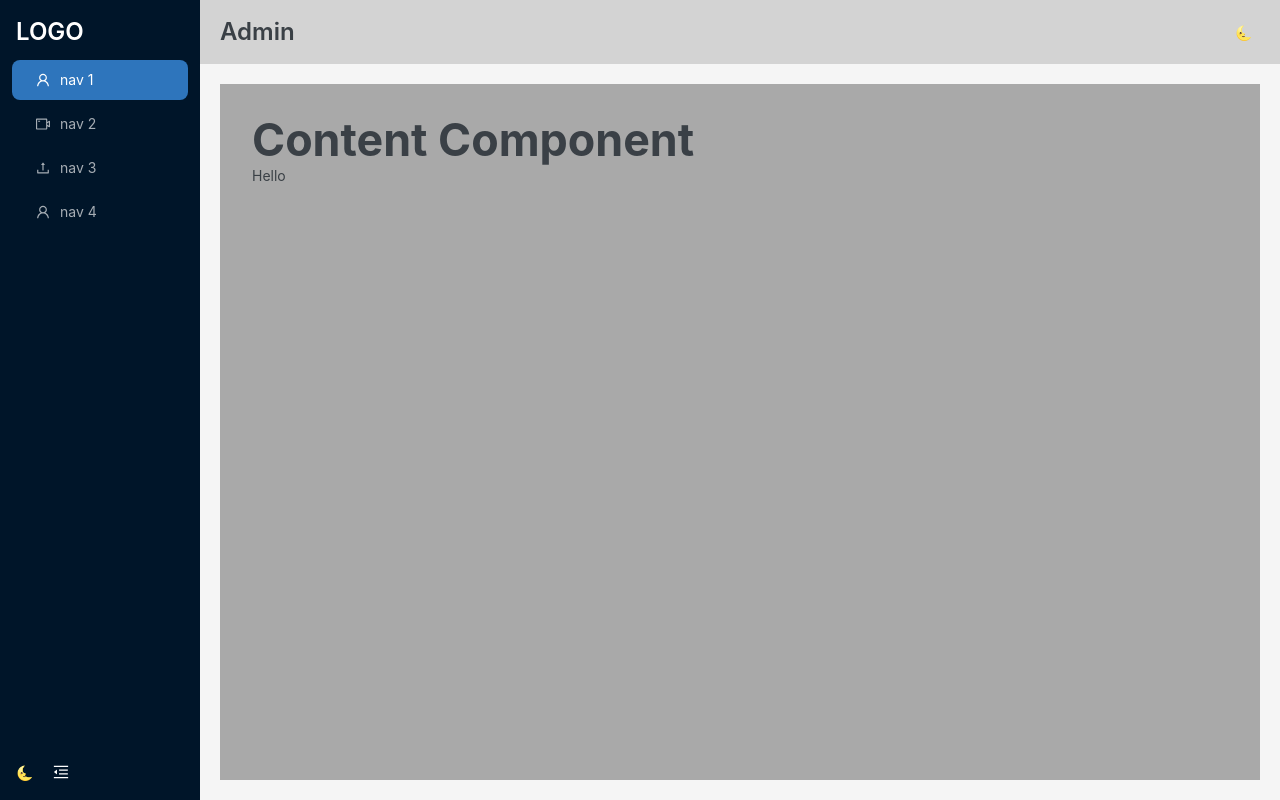
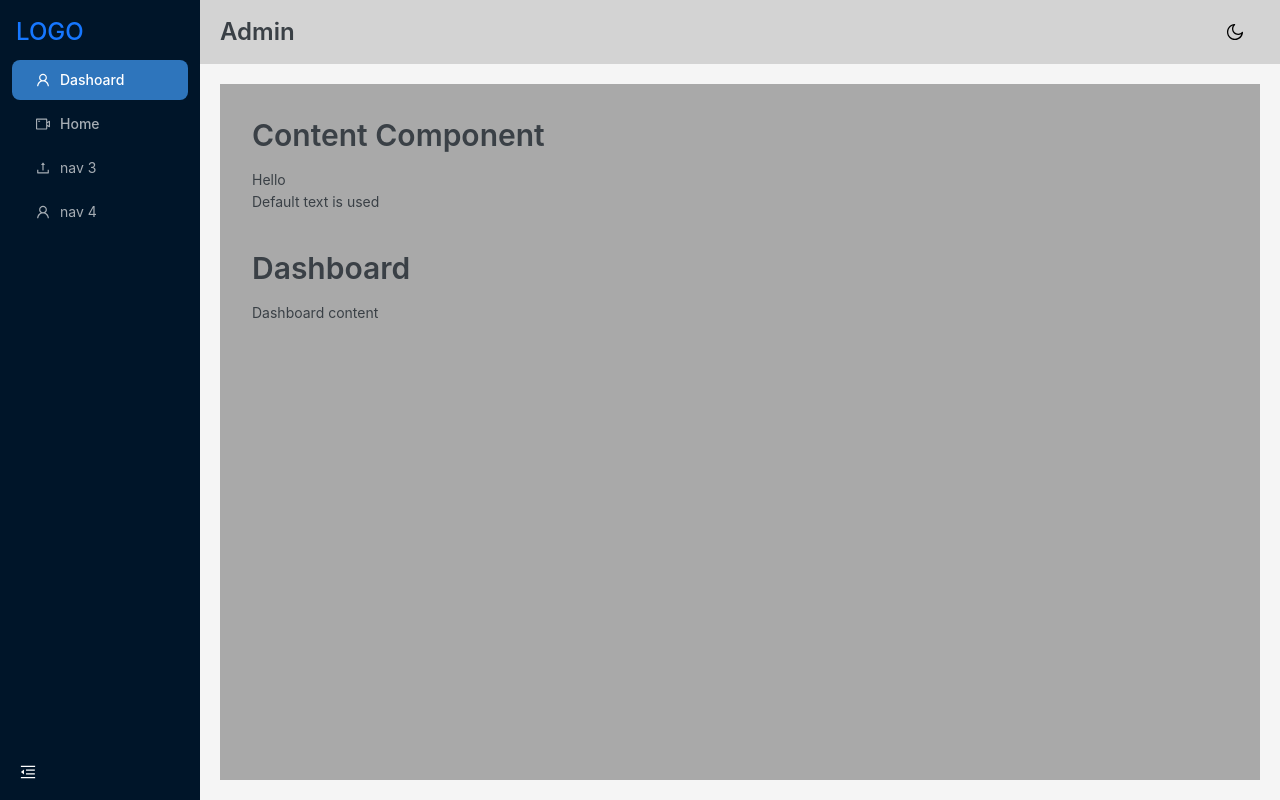
Before and after one commit to BoxPistols/Ant-Vite, a React (Vite) app: page /dashboard in a window 1280 px wide. Built offline with nearby package versions, Linux system fonts and the light colour scheme.

Commit message:
React RouterのBase設定

```diff
--- a/package.json
+++ b/package.json
@@ -13,7 +13,8 @@
   "dependencies": {
     "antd": "^5.14.0",
     "react": "^18.2.0",
-    "react-dom": "^18.2.0"
+    "react-dom": "^18.2.0",
+    "react-router-dom": "6"
   },
   "devDependencies": {
     "@types/react": "^18.2.48",
--- a/src/App.tsx
+++ b/src/App.tsx
@@ -1,8 +1,11 @@
+import { ConfigProvider } from 'antd'
+import { Routes, Route } from 'react-router-dom'
 import AdminLayout from './Layout/AdminLayout'
-import { ConfigProvider } from 'antd'
 import { useTheme } from './ThemeContext'
 import { darkTheme, lightTheme } from './util/theme'
 import Content from './Layout/Content'
+import Home from './Pages/Home'
+import Dashboard from './Pages/DashBoard'
 
 const App = () => {
   const { darkMode } = useTheme()
@@ -13,7 +16,12 @@ const App = () => {
   return (
     <ConfigProvider theme={currentTheme}>
       <AdminLayout>
-        <Content />
+        <Content>
+          <Routes>
+            <Route path="/home" element={<Home />} />
+            <Route path="/dashboard" element={<Dashboard />} />
+          </Routes>
+        </Content>
       </AdminLayout>
     </ConfigProvider>
   )
--- a/src/Layout/AdminLayout.tsx
+++ b/src/Layout/AdminLayout.tsx
@@ -30,7 +30,7 @@ const AdminLayout = ({ children }: AppProps) => {
           <Typography.Title level={3} style={{ margin: 0 }}>
             Admin
           </Typography.Title>
-          <ToggleThemeSwitcher />
+          <ToggleThemeSwitcher colorMoon={'black'} colorSun={'white'} />
         </Header>
         <Content
           style={{
--- a/src/Layout/Content.tsx
+++ b/src/Layout/Content.tsx
@@ -1,13 +1,18 @@
+import { Typography } from 'antd'
+
 interface ContentProps {
   text?: string
+  children?: React.ReactNode
 }
 
-const Content: React.FC<ContentProps> = ({ text = 'Hello' }) => {
+const Content: React.FC<ContentProps> = ({ children, text = 'Hello' }) => {
   return (
-    <div>
-      <h1>Content Component</h1>
-      <p>{text}</p>
-    </div>
+    <>
+      <Typography.Title level={2}>Content Component</Typography.Title>
+      <Typography>{text}</Typography>
+      {text === 'Hello' && <Typography>Default text is used</Typography>}
+      {children}
+    </>
   )
 }
 
--- a/src/Layout/SideBar.tsx
+++ b/src/Layout/SideBar.tsx
@@ -7,8 +7,8 @@ import {
   MenuUnfoldOutlined
 } from '@ant-design/icons'
 import { Button, Flex, Layout, Menu, Typography } from 'antd'
-import ToggleThemeSwitcher from '../ToggleThemeSwitcher'
-import Link from 'antd/es/typography/Link'
+import { Link } from 'react-router-dom'
+// import Home from '../Pages/Home'
 
 const { Sider } = Layout
 
@@ -22,7 +22,7 @@ const SideBar: React.FC<SideBarProps> = () => {
   const siderWidth = 200 // 折りたたまれていないときのサイドバーの幅
 
   return (
-    <div className="sidebar">
+    <>
       <Sider
         trigger={null}
         collapsible
@@ -33,17 +33,17 @@ const SideBar: React.FC<SideBarProps> = () => {
           minHeight: '100vh'
         }}
       >
-        <Link href="/">
         <Typography.Title
           level={3}
           style={{
             color: 'white',
-              margin: 8
+            margin: 8,
+            fontSize: collapsed ? 16 : 24
           }}
         >
-            LOGO
+          <Link to="/">LOGO</Link>
         </Typography.Title>
-        </Link>
+
         <Menu
           theme="dark"
           mode="inline"
@@ -52,12 +52,12 @@ const SideBar: React.FC<SideBarProps> = () => {
             {
               key: '1',
               icon: <UserOutlined />,
-              label: 'nav 1'
+              label: <Link to="/dashboard">Dashoard</Link>
             },
             {
               key: '2',
               icon: <VideoCameraOutlined />,
-              label: 'nav 2'
+              label: <Link to="/home">Home</Link>
             },
             {
               key: '3',
@@ -72,6 +72,7 @@ const SideBar: React.FC<SideBarProps> = () => {
           ]}
         />
       </Sider>
+
       <Flex
         style={{
           position: 'absolute',
@@ -81,7 +82,6 @@ const SideBar: React.FC<SideBarProps> = () => {
         }}
         align="center"
       >
-        <ToggleThemeSwitcher />
         <Button
           type="text"
           icon={collapsed ? <MenuUnfoldOutlined /> : <MenuFoldOutlined />}
@@ -94,7 +94,7 @@ const SideBar: React.FC<SideBarProps> = () => {
           }}
         />
       </Flex>
-    </div>
+    </>
   )
 }
 
--- /dev/null
+++ b/src/Pages/DashBoard.tsx
@@ -0,0 +1,18 @@
+import { Typography } from 'antd'
+
+interface DashboardProps {
+  text?: string
+  children?: React.ReactNode
+}
+
+const Dashboard: React.FC<DashboardProps> = ({ text, children }) => {
+  return (
+    <>
+      <Typography.Title level={2}>Dashboard</Typography.Title>
+      <Typography>Dashboard content {text}</Typography>
+      {children}
+    </>
+  )
+}
+
+export default Dashboard
--- /dev/null
+++ b/src/Pages/Home.tsx
@@ -0,0 +1,13 @@
+import { Typography } from 'antd'
+import React from 'react'
+
+const Home: React.FC = () => {
+  return (
+    <div>
+      <Typography.Title level={3}>Home</Typography.Title>
+      <p>Replace this content with your own.</p>
+    </div>
+  )
+}
+
+export default Home
--- a/src/ToggleThemeSwitcher.tsx
+++ b/src/ToggleThemeSwitcher.tsx
@@ -1,14 +1,32 @@
-// ToggleThemeSwitcher.tsx
 import { Button } from 'antd'
 import { useTheme } from './ThemeContext'
+import { SunOutlined, MoonOutlined } from '@ant-design/icons'
 
-const ToggleThemeSwitcher = () => {
-  const { toggleTheme } = useTheme()
-  const { darkMode } = useTheme()
+interface ToggleThemeSwitcherProps {
+  colorSun?: string
+  colorMoon?: string
+}
+
+// 共通スタイルを定義
+const iconStyle = {
+  fontSize: 18
+}
+
+const ToggleThemeSwitcher = ({
+  colorSun,
+  colorMoon
+}: ToggleThemeSwitcherProps) => {
+  const { toggleTheme, darkMode } = useTheme()
 
   return (
-    <Button onClick={toggleTheme} size="small" type="text">
-      {darkMode ? '🌞' : '🌜'}
+    <Button onClick={toggleTheme} type="text">
+      {darkMode
+        ? (
+        <SunOutlined style={{ ...iconStyle, color: colorSun }} />
+          )
+        : (
+        <MoonOutlined style={{ ...iconStyle, color: colorMoon }} />
+          )}
     </Button>
   )
 }
--- a/src/main.tsx
+++ b/src/main.tsx
@@ -4,11 +4,14 @@ import ReactDOM from 'react-dom/client'
 import './index.css'
 import App from './App'
 import { ThemeProvider } from './ThemeContext'
+import { BrowserRouter } from 'react-router-dom'
 
 ReactDOM.createRoot(document.getElementById('root')!).render(
   <React.StrictMode>
     <ThemeProvider>
-      <App />
+      <BrowserRouter>
+        <App />
+      </BrowserRouter>
     </ThemeProvider>
   </React.StrictMode>
 )
```
Also changed, not shown: .eslintrc.cjs, 2 other files (tests, documents, lock files or other folders). Lines whose indentation alone changed are shown as unchanged.
